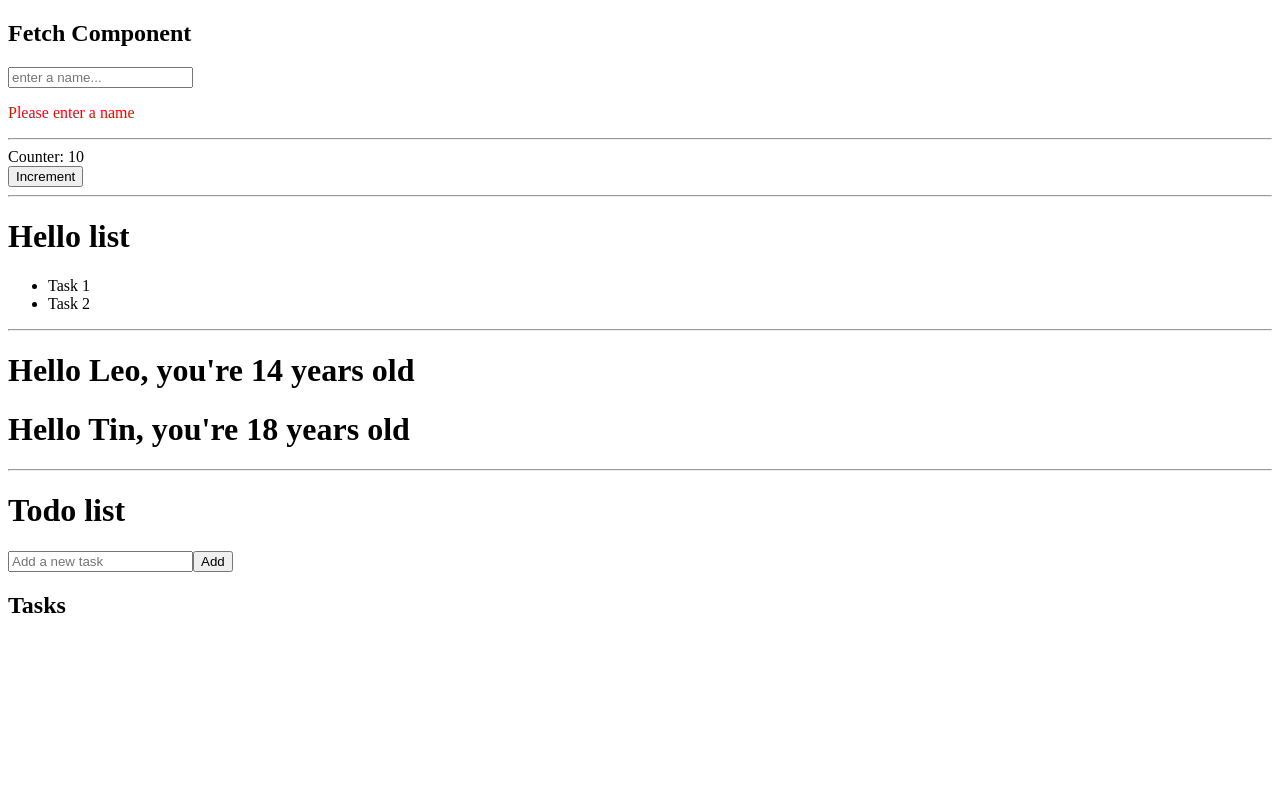
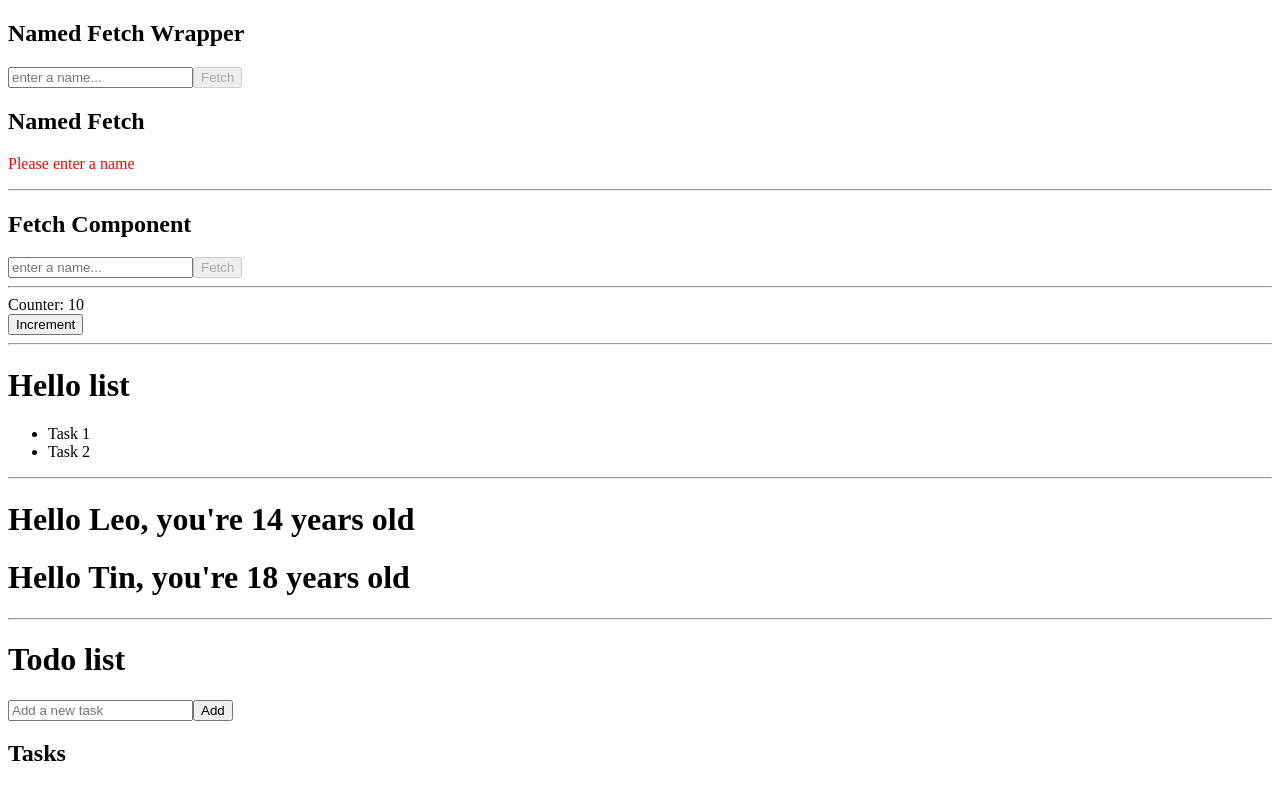
Before and after one commit to Johnryedoethe/todos-fullstack, a React (Vite) app in the folder frontend/: page / in a window 1280 px wide. Built offline with nearby package versions, Linux system fonts and the light colour scheme.

Commit message:
Add NamedFetch and NamedFetchWrapper

```diff
--- a/frontend/src/Fetch.tsx
+++ b/frontend/src/Fetch.tsx
@@ -1,4 +1,4 @@
-import { useState, useEffect } from "react"
+import { useState } from "react"
 
 export function Fetch() {
   const [targetName, setTargetName] = useState("")
@@ -8,7 +8,7 @@ export function Fetch() {
   const [age, setAge] = useState(0)
   const [count, setCount] = useState(0)
 
-  useEffect(() => {
+  async function fetchData() {
     const name = targetName.trim()
     if (name === "") {
       setErrorMsg("Please enter a name")
@@ -16,7 +16,7 @@ export function Fetch() {
     }
 
     setErrorMsg("")
-    const FetchData = async () => {
+
     const res = await fetch(`https://api.agify.io/?name=${name}`)
     if (res.ok) {
       const data = await res.json()
@@ -31,9 +31,6 @@ export function Fetch() {
       setErrorMsg("Error fetching data: " + await res.text())
     }
   }
-    FetchData()
-  }, [targetName])
-
 
   const updateEditName = (e: React.ChangeEvent<HTMLInputElement>) => {
     setTargetName(e.target.value)
@@ -50,12 +47,12 @@ export function Fetch() {
         placeholder="enter a name..."
       />
 
-      {/* <button
+      <button
         onClick={fetchData}
         disabled={targetName === ""}
-      > */}
-        {/* Fetch */}
-      {/* </button> */}
+      >
+        Fetch
+      </button>
 
       {errorMsg !== "" && <p style={{ color: "red" }}>{errorMsg}</p>}
 
--- /dev/null
+++ b/frontend/src/NamedFetch.tsx
@@ -0,0 +1,57 @@
+import { useState, useEffect } from "react"
+
+type NamedFetchProps = {
+  name: string
+}
+
+export function NamedFetch({name: targetName}: NamedFetchProps) {
+  const [errorMsg, setErrorMsg] = useState("")
+
+  const [name, setName] = useState("")
+  const [age, setAge] = useState(0)
+  const [count, setCount] = useState(0)
+
+  const fetchData = async () => {
+    const res = await fetch(`https://api.agify.io/?name=${targetName}`)
+    if (res.ok) {
+      const data = await res.json()
+      if (data.age) {
+        setName(data.name)
+        setAge(data.age)
+        setCount(data.count)
+      } else {
+        setErrorMsg("User not found")
+      }
+    } else {
+      setErrorMsg("Error fetching data: " + await res.text())
+    }
+  }
+
+  useEffect(() => {
+    const name = targetName.trim()
+    if (name === "") {
+      setErrorMsg("Please enter a name")
+      return
+    }
+
+    setErrorMsg("")
+
+    fetchData()
+  }, [targetName])
+
+  return (
+    <>
+      <h2>Named Fetch</h2>
+
+      {errorMsg !== "" && <p style={{ color: "red" }}>{errorMsg}</p>}
+
+      {name !== "" && (
+        <ul>
+          <li>name: {name}</li>
+          <li>age: {age}</li>
+          <li>person count: {count}</li>
+        </ul>
+      )}
+    </>
+  )
+}
--- /dev/null
+++ b/frontend/src/NamedFetchWrapper.tsx
@@ -0,0 +1,34 @@
+import { useState } from "react"
+
+import { NamedFetch } from './NamedFetch'
+
+export function NamedFetchWrapper() {
+  const [editName, setEditName] = useState("")
+  const [targetName, setTargetName] = useState("")
+
+  const updateEditName = (e: React.ChangeEvent<HTMLInputElement>) => {
+    setEditName(e.target.value)
+  }
+
+  return (
+    <>
+      <h2>Named Fetch Wrapper</h2>
+
+      <input
+        type="text"
+        value={editName}
+        onChange={updateEditName}
+        placeholder="enter a name..."
+      />
+
+      <button
+        onClick={() => setTargetName(editName.trim())}
+        disabled={editName === ""}
+      >
+        Fetch
+      </button>
+
+      <NamedFetch name={targetName} />
+    </>
+  )
+}
--- a/frontend/src/main.tsx
+++ b/frontend/src/main.tsx
@@ -4,10 +4,15 @@ import { createRoot } from 'react-dom/client'
 import { Counter } from './Counter'
 import { Fetch } from './Fetch'
 import { Hello, ListExample } from './Hello'
+import { NamedFetchWrapper } from './NamedFetchWrapper'
 import { Todos } from './Todos'
 
 createRoot(document.getElementById('root')!).render(
   <StrictMode>
+    <NamedFetchWrapper />
+
+    <hr />
+
     <Fetch />
 
     <hr />
```
Lines whose indentation alone changed are shown as unchanged.
